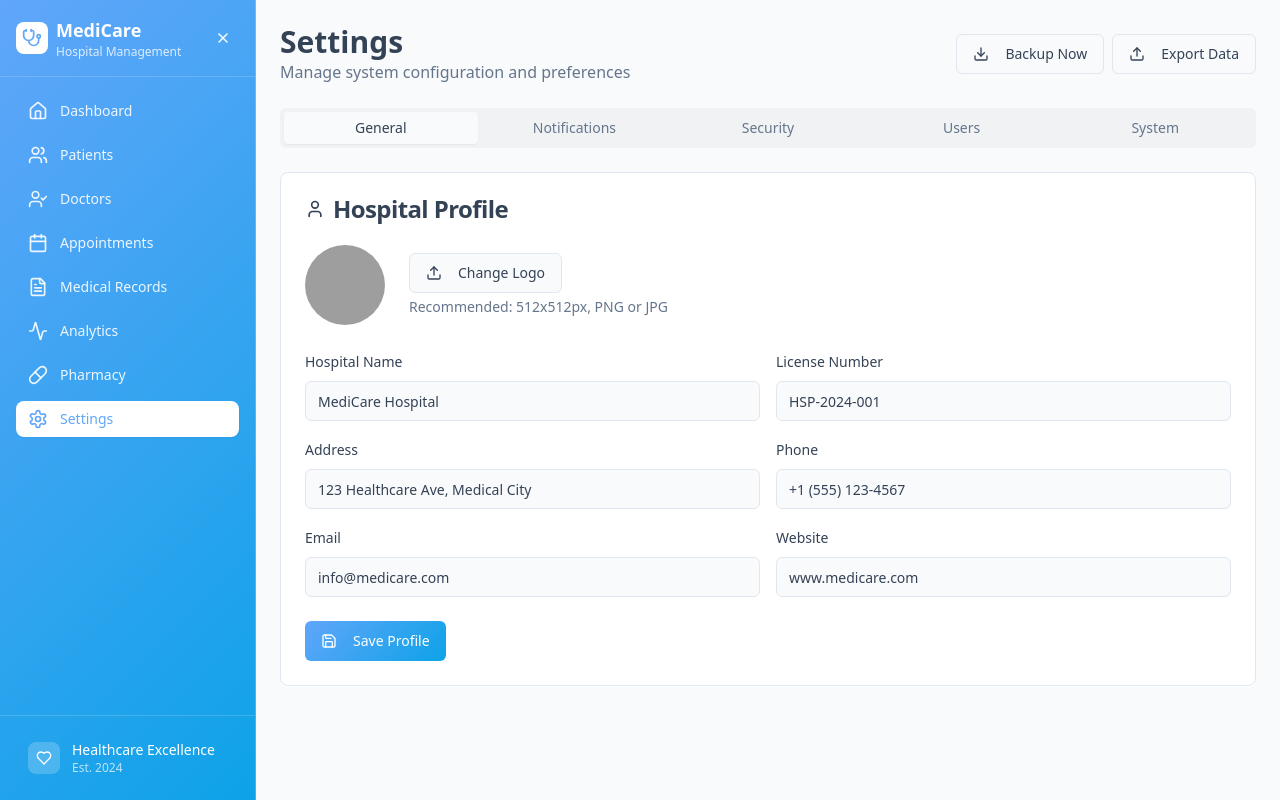
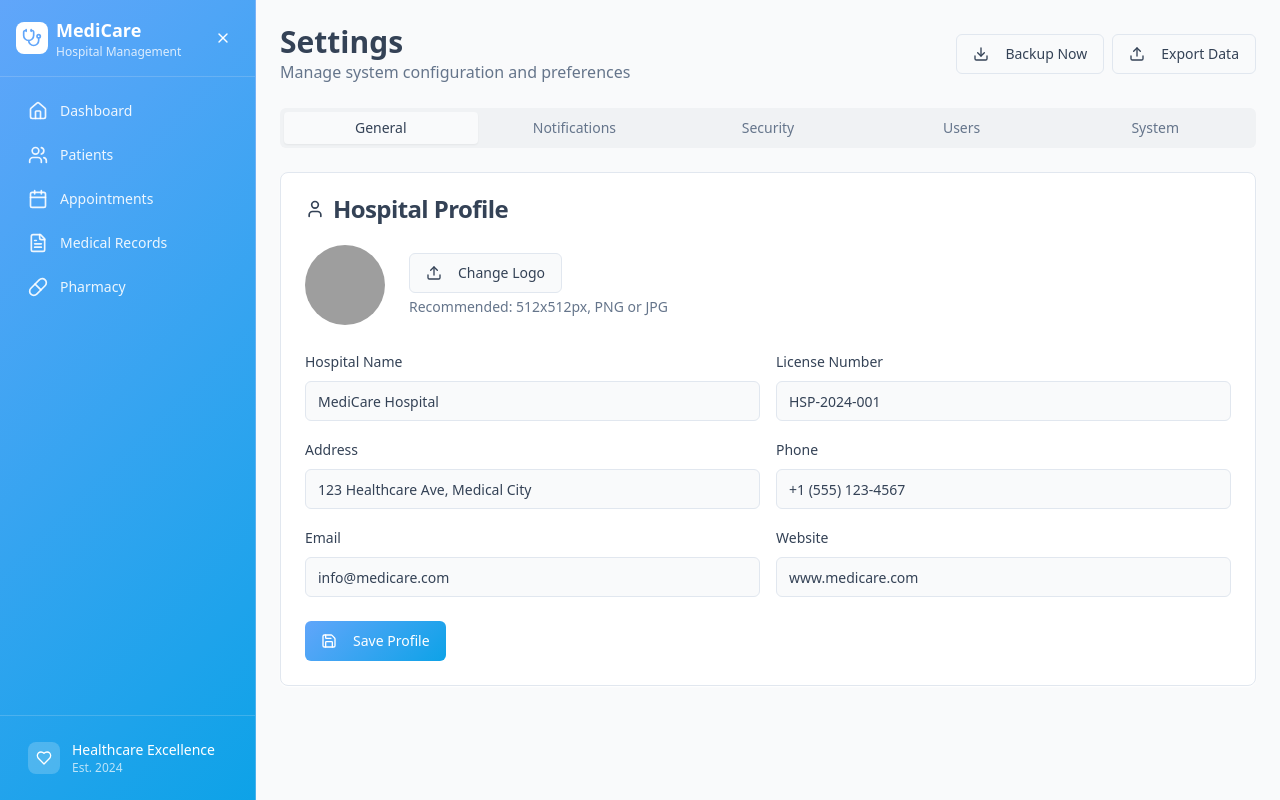
Before and after one commit to Maurya17Arvind/clinic-craft-sky, a React (Vite) app: page /settings in a window 1280 px wide. Built offline with nearby package versions, Linux system fonts and the light colour scheme; grey boxes are pictures that could not be loaded.

Commit message:
Refactor sidebar navigation
Update sidebar navigation to support role-based access control. Administrators have full access, while doctors can only access Patients, Appointments, Medical Records, and Pharmacy. Menu management is now static.

```diff
--- a/src/App.tsx
+++ b/src/App.tsx
@@ -4,6 +4,7 @@ import { TooltipProvider } from "@/components/ui/tooltip";
 import { QueryClient, QueryClientProvider } from "@tanstack/react-query";
 import { BrowserRouter, Routes, Route } from "react-router-dom";
 import { Layout } from "./components/layout/Layout";
+import { UserRoleProvider } from "./hooks/useUserRole";
 import Dashboard from "./pages/Dashboard";
 import Patients from "./pages/Patients";
 import Doctors from "./pages/Doctors";
@@ -21,9 +22,10 @@ const queryClient = new QueryClient();
 const App = () => (
   <QueryClientProvider client={queryClient}>
     <TooltipProvider>
-      <Toaster />
-      <Sonner />
-      <BrowserRouter>
+      <UserRoleProvider>
+        <Toaster />
+        <Sonner />
+        <BrowserRouter>
         <Routes>
           <Route path="/" element={<Login />} />
           <Route path="/forgot-password" element={<ForgotPassword />} />
@@ -48,7 +50,8 @@ const App = () => (
             </Layout>
           } />
         </Routes>
-      </BrowserRouter>
+        </BrowserRouter>
+      </UserRoleProvider>
     </TooltipProvider>
   </QueryClientProvider>
 );
--- a/src/components/layout/Sidebar.tsx
+++ b/src/components/layout/Sidebar.tsx
@@ -16,24 +16,40 @@ import {
 } from "lucide-react";
 import { Button } from "@/components/ui/button";
 import { cn } from "@/lib/utils";
+import { useUserRole, UserRole } from "@/hooks/useUserRole";
 
-const navigationItems = [
-  { title: "Dashboard", url: "/", icon: Home },
+interface NavigationItem {
+  title: string;
+  url: string;
+  icon: any;
+  requiredRole?: UserRole;
+}
+
+const navigationItems: NavigationItem[] = [
+  { title: "Dashboard", url: "/dashboard", icon: Home },
   { title: "Patients", url: "/patients", icon: Users },
-  { title: "Doctors", url: "/doctors", icon: UserCheck },
+  { title: "Doctors", url: "/doctors", icon: UserCheck, requiredRole: "administrator" },
   { title: "Appointments", url: "/appointments", icon: Calendar },
   { title: "Medical Records", url: "/records", icon: FileText },
-  { title: "Analytics", url: "/analytics", icon: Activity },
+  { title: "Analytics", url: "/analytics", icon: Activity, requiredRole: "administrator" },
   { title: "Pharmacy", url: "/pharmacy", icon: Pill },
-  { title: "Settings", url: "/settings", icon: Settings },
+  { title: "Settings", url: "/settings", icon: Settings, requiredRole: "administrator" },
 ];
 
 export function Sidebar() {
   const [collapsed, setCollapsed] = useState(false);
   const location = useLocation();
   const currentPath = location.pathname;
+  const { currentUser, hasAccess } = useUserRole();
 
   const isActive = (path: string) => currentPath === path;
+
+  const filteredNavigationItems = navigationItems.filter(item => {
+    if (item.requiredRole) {
+      return hasAccess(item.requiredRole);
+    }
+    return true;
+  });
 
   return (
     <div
@@ -69,7 +85,7 @@ export function Sidebar() {
 
       {/* Navigation */}
       <nav className="flex-1 p-4 space-y-2">
-        {navigationItems.map((item) => {
+        {filteredNavigationItems.map((item) => {
           const Icon = item.icon;
           const active = isActive(item.url);
 
--- /dev/null
+++ b/src/hooks/useUserRole.tsx
@@ -0,0 +1,49 @@
+import { createContext, useContext, useState, ReactNode } from 'react';
+
+export type UserRole = 'administrator' | 'doctor';
+
+export interface User {
+  id: string;
+  name: string;
+  email: string;
+  role: UserRole;
+}
+
+interface UserRoleContextType {
+  currentUser: User | null;
+  setCurrentUser: (user: User | null) => void;
+  hasAccess: (requiredRole?: UserRole) => boolean;
+}
+
+const UserRoleContext = createContext<UserRoleContextType | undefined>(undefined);
+
+export function UserRoleProvider({ children }: { children: ReactNode }) {
+  // Static demo user - can be changed for testing
+  const [currentUser, setCurrentUser] = useState<User | null>({
+    id: '1',
+    name: 'Dr. John Smith',
+    email: 'john.smith@hospital.com',
+    role: 'doctor' // Change to 'administrator' to test admin access
+  });
+
+  const hasAccess = (requiredRole?: UserRole) => {
+    if (!currentUser) return false;
+    if (currentUser.role === 'administrator') return true;
+    if (!requiredRole) return true;
+    return currentUser.role === requiredRole;
+  };
+
+  return (
+    <UserRoleContext.Provider value={{ currentUser, setCurrentUser, hasAccess }}>
+      {children}
+    </UserRoleContext.Provider>
+  );
+}
+
+export function useUserRole() {
+  const context = useContext(UserRoleContext);
+  if (context === undefined) {
+    throw new Error('useUserRole must be used within a UserRoleProvider');
+  }
+  return context;
+}
```
